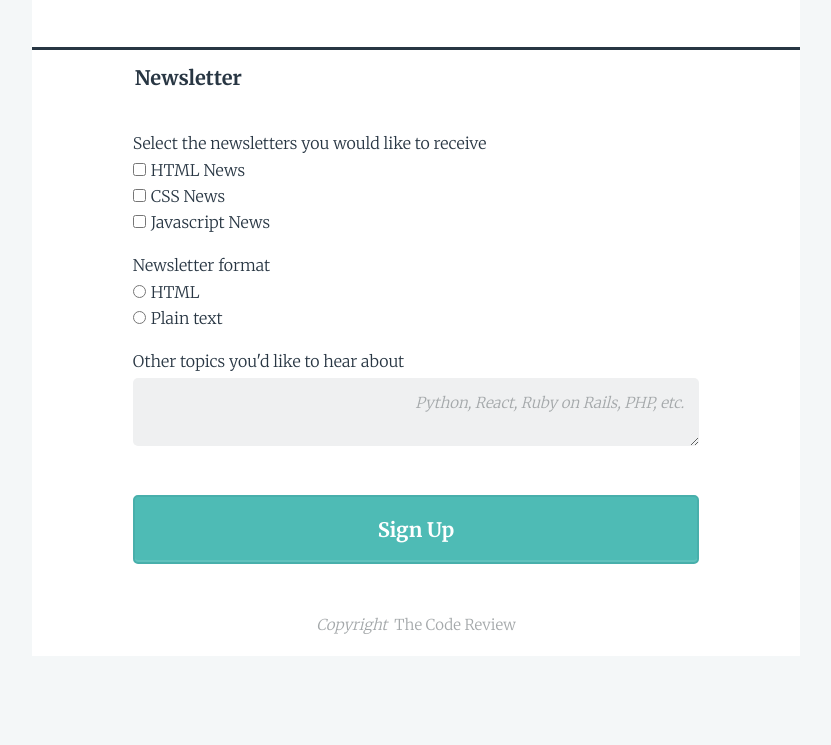
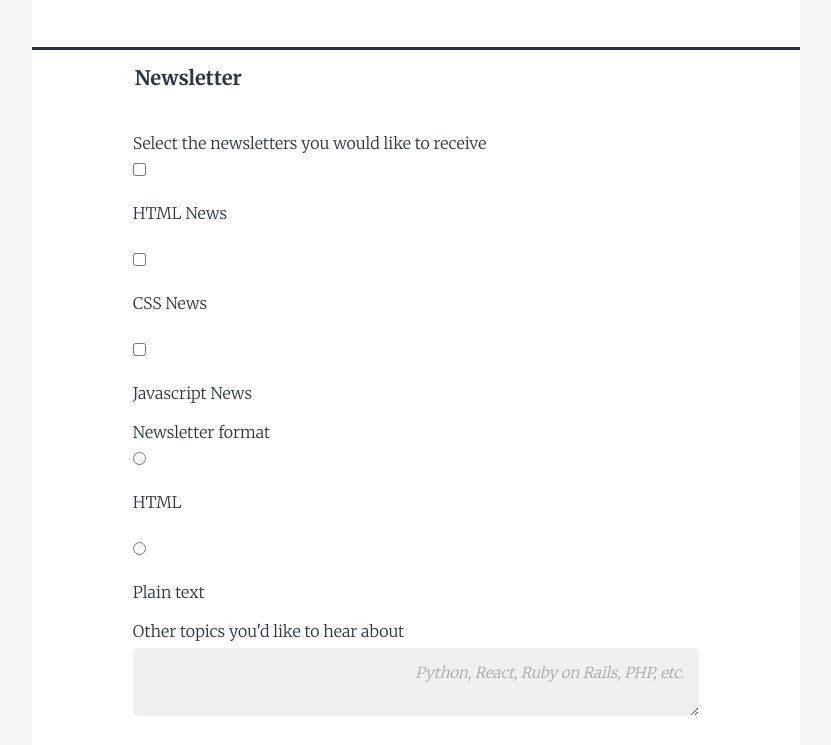
Before and after one commit to audrey-codes/unit3-registration-form, a plain HTML site: page index.html in a window 1280 px wide. Shown: the part 875-1620 px from the top of the page, without its empty margins (224-1055 px from the left). Before the commit the page ends 1546 px from the top, so only its background shows below. Drawn offline with Linux system fonts and the light colour scheme.

Commit message:
Validator edits
Ran HTML through validator, reviewed errors, made corrections

```diff
--- a/index.html
+++ b/index.html
@@ -1,5 +1,5 @@
 <!DOCTYPE html>
-<html>
+<html lang="en">
   <head>
     <meta charset="utf-8">
     <meta name="viewport" content="width=device-width, initial-scale=1.0">
@@ -51,7 +51,7 @@
           <div class="element">
             <label for="state">State</label>
             <select id="state" name="user_state">
-              <option value="" hidden></option>
+              <option value="" hidden> </option>
               <option value="alabama">Alabama</option>
               <option value="alaska">Alaska</option>
               <option value="arizona">Arizona</option>
@@ -118,13 +118,13 @@
         <fieldset>
           <legend>Newsletter</legend>
           <label>Select the newsletters you would like to receive</label>
-            <input type="checkbox" id="html-news" value="interest_html-news" name="user_interest"<label>HTML News</label><br>
-            <input type="checkbox" id="css-news" value="interest_css-news" name="user_interest"<label>CSS News</label><br>
-            <input type="checkbox" id="js-news" value="interest_js-news" name="user_interest"<label>Javascript News</label>
+            <input type="checkbox" id="html-news" value="interest_html-news" name="user_interest"><label>HTML News</label><br>
+            <input type="checkbox" id="css-news" value="interest_css-news" name="user_interest"><label>CSS News</label><br>
+            <input type="checkbox" id="js-news" value="interest_js-news" name="user_interest"><label>Javascript News</label>
 
           <label>Newsletter format</label>
-            <input type="radio" id="html" value="format_html" name="user_format"<label>HTML</label><br>
-            <input type="radio" id="plain-text" value="format_plain-text" name="user_format"<label>Plain text</label>
+            <input type="radio" id="html" value="format_html" name="user_format"><label>HTML</label><br>
+            <input type="radio" id="plain-text" value="format_plain-text" name="user_format"><label>Plain text</label>
 
           <label for="topics">Other topics you'd like to hear about</label>
           <textarea id="topics" name="user_topics" placeholder="Python, React, Ruby on Rails, PHP, etc."></textarea>
```
